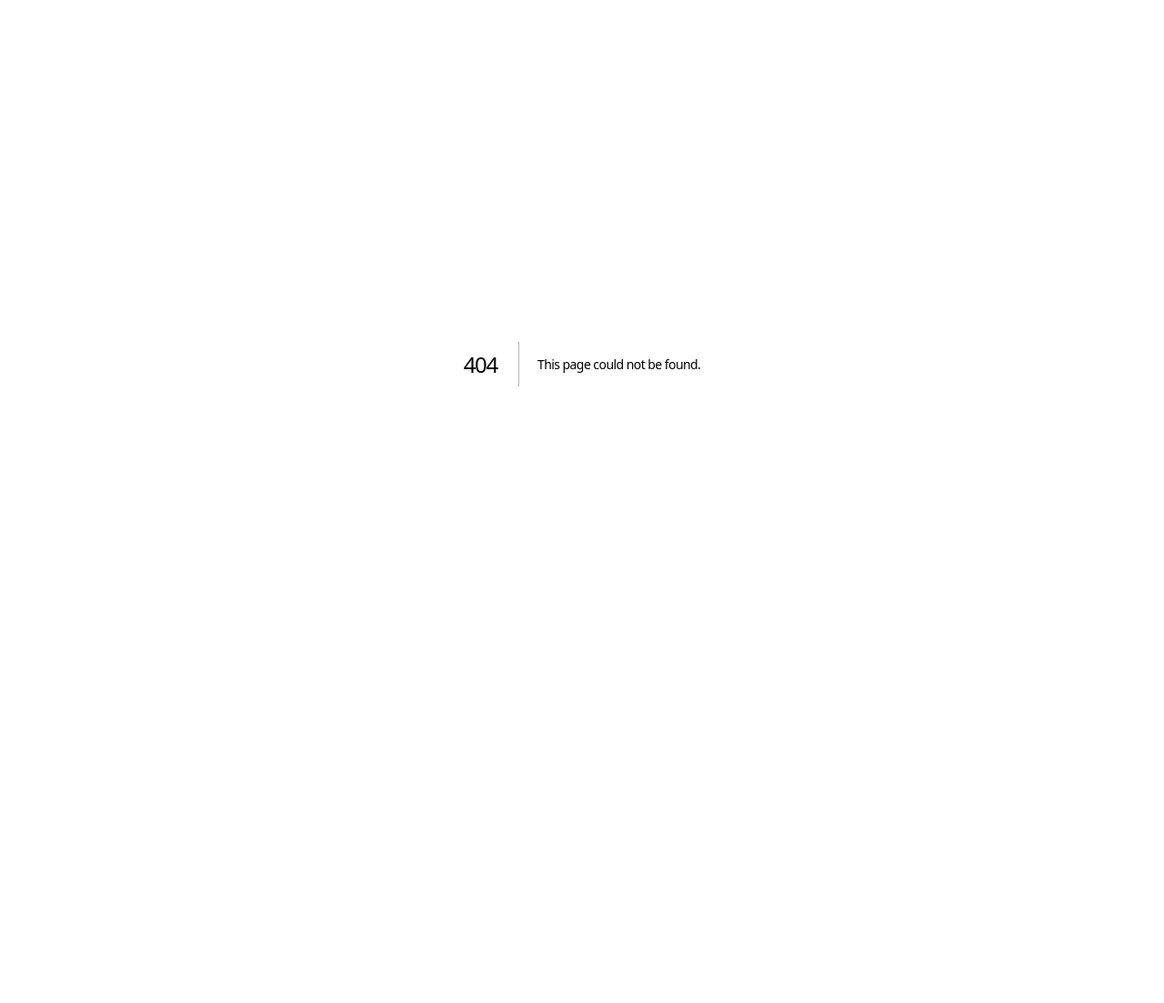
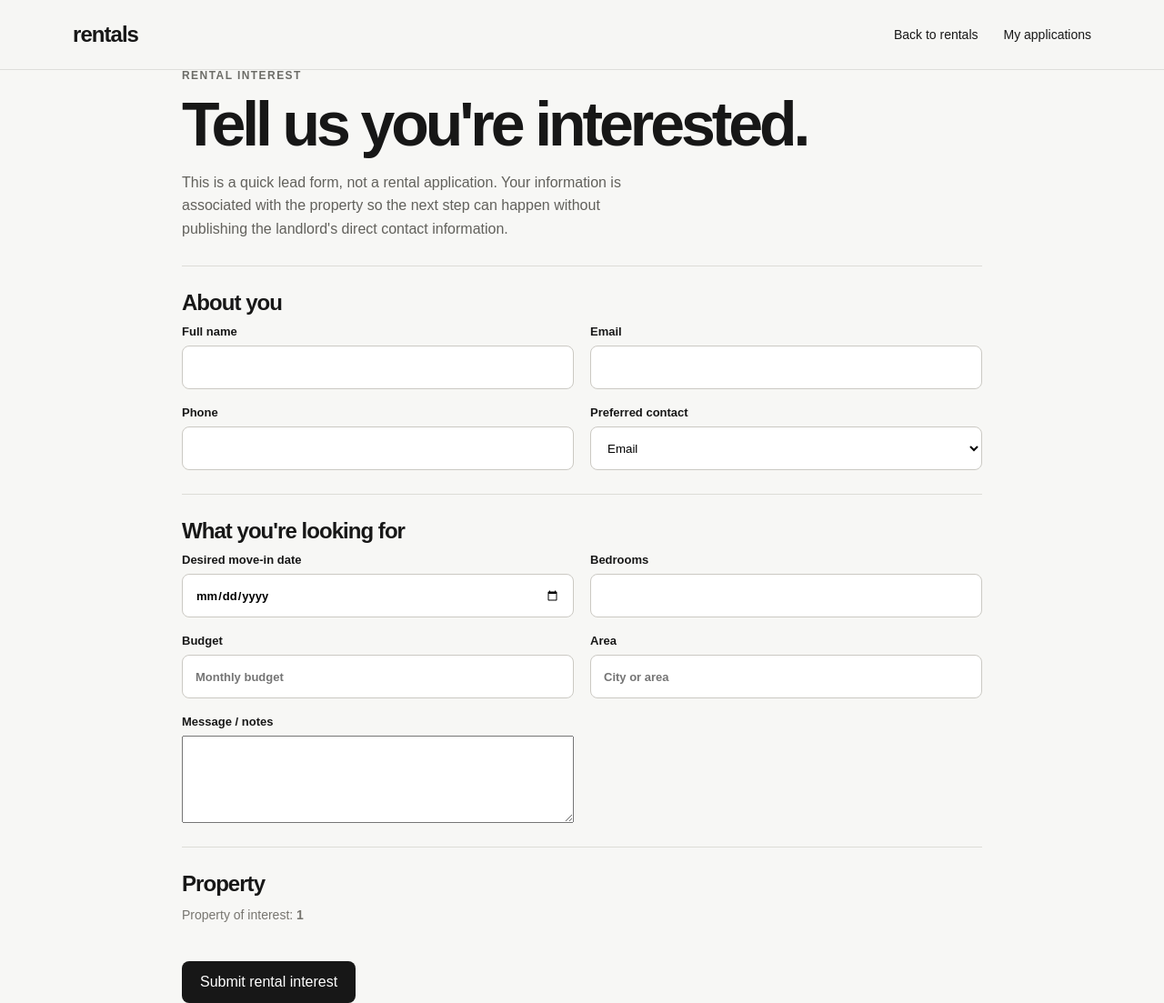
Before and after one commit to kova-media/rentals, a Next.js app: page /rentals/1/interest in a window 1280 px wide. Before the commit this address had no page. Shown: the whole page at 91% size. Before the commit the page ends 800 px from the top, so only its background shows below. Built offline with nearby package versions, Linux system fonts and the light colour scheme.

Commit message:
Build renter property interest form

```diff
--- /dev/null
+++ b/app/rentals/[id]/interest/page.tsx
@@ -0,0 +1,32 @@
+"use client";
+
+import { useState } from "react";
+import Link from "next/link";
+import { useParams } from "next/navigation";
+
+export default function RentalInterestPage() {
+  const params = useParams<{ id: string }>();
+  const [submitted, setSubmitted] = useState(false);
+
+  if (submitted) {
+    return (
+      <main>
+        <header className="site-header"><div className="container header-inner"><Link className="wordmark" href="/">rentals</Link><nav><Link href="/rentals">Browse rentals</Link><Link href="/renter">My applications</Link></nav></div></header>
+        <section className="owner-section"><div className="container success-shell"><p className="eyebrow">Rental interest</p><h1 className="page-title">Interest received.</h1><p className="success-copy">Your inquiry for property {params.id} has been captured. The next step is follow-up about the rental and showing or application process.</p><div className="success-actions"><Link className="button button-dark" href="/rentals">Browse more rentals</Link><Link className="button button-outline" href="/renter">My applications</Link></div></div></section>
+      </main>
+    );
+  }
+
+  return (
+    <main>
+      <header className="site-header"><div className="container header-inner"><Link className="wordmark" href="/">rentals</Link><nav><Link href="/rentals">Back to rentals</Link><Link href="/renter">My applications</Link></nav></div></header>
+      <section className="owner-section"><div className="container form-shell-wide"><p className="eyebrow">Rental interest</p><h1 className="page-title">Tell us you're interested.</h1><p className="form-intro">This is a quick lead form, not a rental application. Your information is associated with the property so the next step can happen without publishing the landlord's direct contact information.</p>
+      <form className="owner-form" onSubmit={(e)=>{e.preventDefault();setSubmitted(true)}}>
+        <div className="form-section"><h2>About you</h2><div className="form-grid"><label>Full name<input required name="name" /></label><label>Email<input required name="email" type="email" /></label><label>Phone<input required name="phone" type="tel" /></label><label>Preferred contact<select name="contact" defaultValue="email"><option value="email">Email</option><option value="phone">Phone</option><option value="text">Text</option></select></label></div></div>
+        <div className="form-section"><h2>What you're looking for</h2><div className="form-grid"><label>Desired move-in date<input name="moveIn" type="date" /></label><label>Bedrooms<input name="bedrooms" type="number" min="0" /></label><label>Budget<input name="budget" type="number" min="0" placeholder="Monthly budget" /></label><label>Area<input name="area" placeholder="City or area" /></label><label className="full-span">Message / notes<textarea name="message" rows={6} /></label></div></div>
+        <div className="form-section"><h2>Property</h2><p>Property of interest: <strong>{params.id}</strong></p></div>
+        <button className="button button-dark" type="submit">Submit rental interest</button>
+      </form></div></section>
+    </main>
+  );
+}
```
